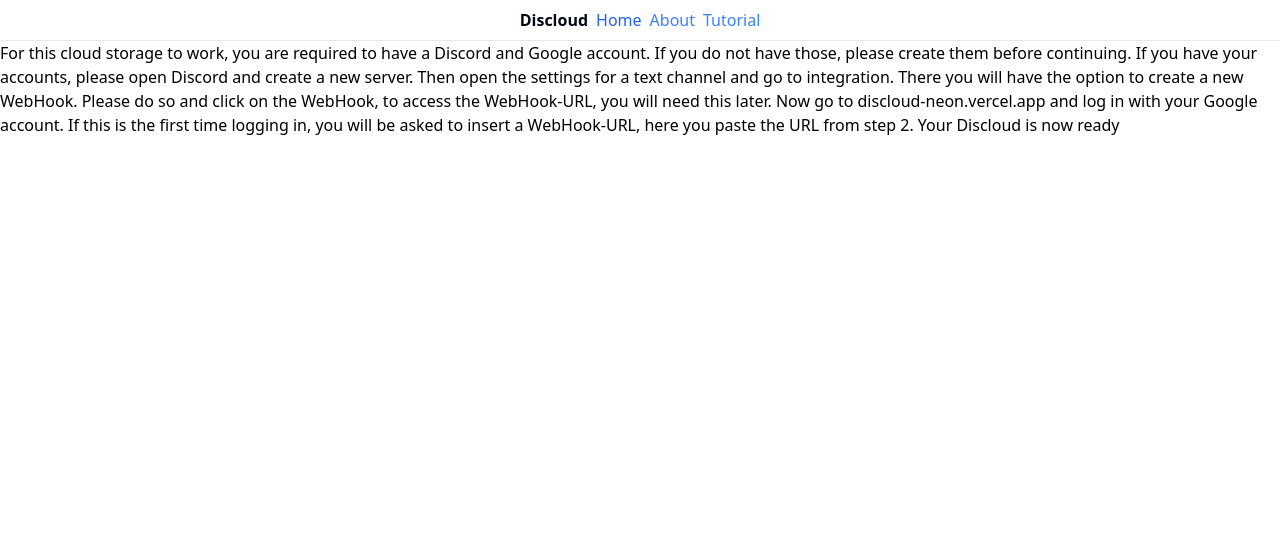
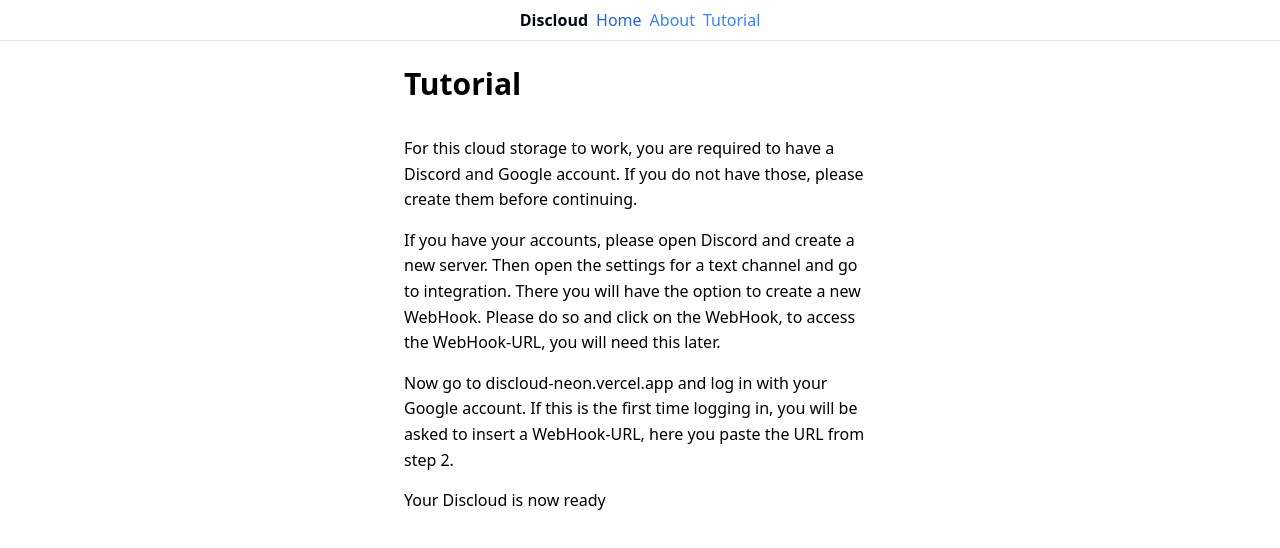
Before and after one commit to Ben01233210/discloud, a SvelteKit app: page /tutorial in a window 1280 px wide. Shown: the top 548 px of the page. Built offline with nearby package versions, Linux system fonts and the light colour scheme.

Commit message:
reapplied earlier change due to project version reset

```diff
--- a/src/routes/+page.svelte
+++ b/src/routes/+page.svelte
@@ -138,23 +138,53 @@
      * @param name der name des Cookies
      */
     function getCookie(name: string) {
-        let cookieArray = document.cookie.split(";"); // Split the cookie string into individual cookies
+        let cookieArray = document.cookie.split(";");
         for (let i = 0; i < cookieArray.length; i++) {
             let cookie = cookieArray[i];
             while (cookie.charAt(0) === " ") {
-                cookie = cookie.substring(1); // Trim leading whitespace
+                cookie = cookie.substring(1);
             }
             if (cookie.indexOf(name + "=") === 0) {
-                return cookie.substring(name.length + 1, cookie.length); // Extract and return the cookie value
+                return cookie.substring(name.length + 1, cookie.length);
             }
         }
-        return ""; // Return empty string if the cookie is not found
+        return "";
     }
 </script>
 
+<style>
+    body {
+        font-family: Arial, sans-serif;
+        background-color: #f9f9f9;
+        color: #333;
+        margin: 0;
+        padding: 0;
+    }
+
+    .container {
+        max-width: 60%;
+        margin: 0 auto;
+        padding: 20px;
+    }
+
+    h1 {
+        color: black;
+        font-weight: bold;
+        font-size: 30px;
+        margin-bottom: 30px;
+    }
+
+    p {
+        line-height: 1.6;
+        margin-bottom: 15px;
+        font-size: 20px;
+    }
+</style>
+
 <div class="w-full h-full text-foreground">
+    <div class="container">
         <Card.Root class="flex flex-col gap-2 m-4 p-4">
-        <Card.Title class="text-center">Discloud</Card.Title>
+            <Card.Title class="text-center"> <h1>Discloud</h1></Card.Title>
             <p>
                 Discloud is a free cloud storage platform that allows you to
                 securely store and access your files from anywhere. With Discloud,
@@ -162,8 +192,7 @@
                 videos, and more. Experience the convenience and flexibility of
                 cloud storage with Discloud.
             </p>
-        <Button on:click={handleAuthClick} disabled={!authorizeButtonVisible}
-            >Login</Button
-        >
+            <Button on:click={handleAuthClick} disabled={!authorizeButtonVisible}>Login</Button>
         </Card.Root>
     </div>
+</div>
--- a/src/routes/about/+page.svelte
+++ b/src/routes/about/+page.svelte
@@ -1,11 +1,43 @@
 
 <!-- kurz die About page-->
-<h1>About</h1>
+<style>
+    body {
+        font-family: Arial, sans-serif;
+        background-color: #f9f9f9;
+        color: #333;
+        margin: 0;
+        padding: 0;
+    }
 
-We are three students from Berlin, and this Website was created as a software project for one of our classes. It is supposed to be a free, unlimited cloud storage, which only requires you to have a Discord and a Google account, where you can upload and download files.
+    .container {
+        max-width: 40%;
+        margin: 0 auto;
+        padding: 20px;
+    }
 
-The reason you require a discord account is, that we take the files you want to upload, split them into 25 Megabyte chunks, and then upload these to the discord server of your choice. Then when you want to download your file, we take all these chunks and combine them into the original file.
+    h1 {
+        color: black;
+        font-weight: bold;
+        font-size: 30px;
+        margin-bottom: 30px;
+    }
 
-But for the program to know which chunks to combine, we needed a database, which is why you need to log in with your Google account. Upon doing that, a text file is created in your Google Drive, serving as the database - We know it is a bit ironic that you need another cloud storage for this one to work.
+    p {
+        line-height: 1.6;
+        margin-bottom: 15px;
+    }
+</style>
 
-We hope you enjoy your free, unlimited cloud storage!
+<div class="container">
+    <h1>About</h1>
+
+    <p>Welcome to our page!</p>
+
+    <p>We are three students from Berlin, and we've created this website as a software project for one of our classes. Our aim was to provide a free and unlimited cloud storage solution, requiring only a Discord and a Google account. With our service, you can upload and download files without worrying about storage limitations.</p>
+
+    <p>To facilitate this, we split uploaded files into 25-megabyte chunks and store them on the Discord server of your choice. When you download a file, these chunks are reassembled to restore the original file.</p>
+
+    <p>To manage the chunk mapping, we utilize a database, hence the requirement to log in with your Google account. Upon logging in, a text file is created in your Google Drive, serving as the database - a bit ironic that another cloud storage is needed for this one to work, isn't it?</p>
+
+    <p>We hope you enjoy our free, unlimited cloud storage!</p>
+</div>
--- a/src/routes/tutorial/+page.svelte
+++ b/src/routes/tutorial/+page.svelte
@@ -1,5 +1,52 @@
 <!-- die tutorial seite -->
-    For this cloud storage to work, you are required to have a Discord and Google account. If you do not have those, please create them before continuing.
-    If you have your accounts, please open Discord and create a new server. Then open the settings for a text channel and go to integration. There you will have the option to create a new WebHook. Please do so and click on the WebHook, to access the WebHook-URL, you will need this later.
-    Now go to discloud-neon.vercel.app and log in with your Google account. If this is the first time logging in, you will be asked to insert a WebHook-URL, here you paste the URL from step 2.
-    Your Discloud is now ready
+<style>
+    body {
+        font-family: Arial, sans-serif;
+        background-color: #f9f9f9;
+        color: #333;
+        margin: 0;
+        padding: 0;
+    }
+
+    .container {
+        max-width: 40%;
+        margin: 0 auto;
+        padding: 20px;
+    }
+
+    h1 {
+        color: black;
+        font-weight: bold;
+        font-size: 30px;
+        margin-bottom: 30px;
+    }
+
+    p {
+        line-height: 1.6;
+        margin-bottom: 15px;
+    }
+</style>
+
+<div class="container">
+    <h1>Tutorial</h1>
+
+    <p>
+        For this cloud storage to work, you are required to have a Discord and Google account. If you do not have those,
+        please create them before continuing.
+    </p>
+
+    <p>
+        If you have your accounts, please open Discord and create a new server. Then open the settings for a text channel and
+        go to integration. There you will have the option to create a new WebHook. Please do so and click on the WebHook, to
+        access the WebHook-URL, you will need this later.
+    </p>
+
+    <p>
+        Now go to discloud-neon.vercel.app and log in with your Google account. If this is the first time logging in, you will
+        be asked to insert a WebHook-URL, here you paste the URL from step 2.
+    </p>
+
+    <p>
+        Your Discloud is now ready
+    </p>
+</div>
```
Lines whose indentation alone changed are shown as unchanged.
